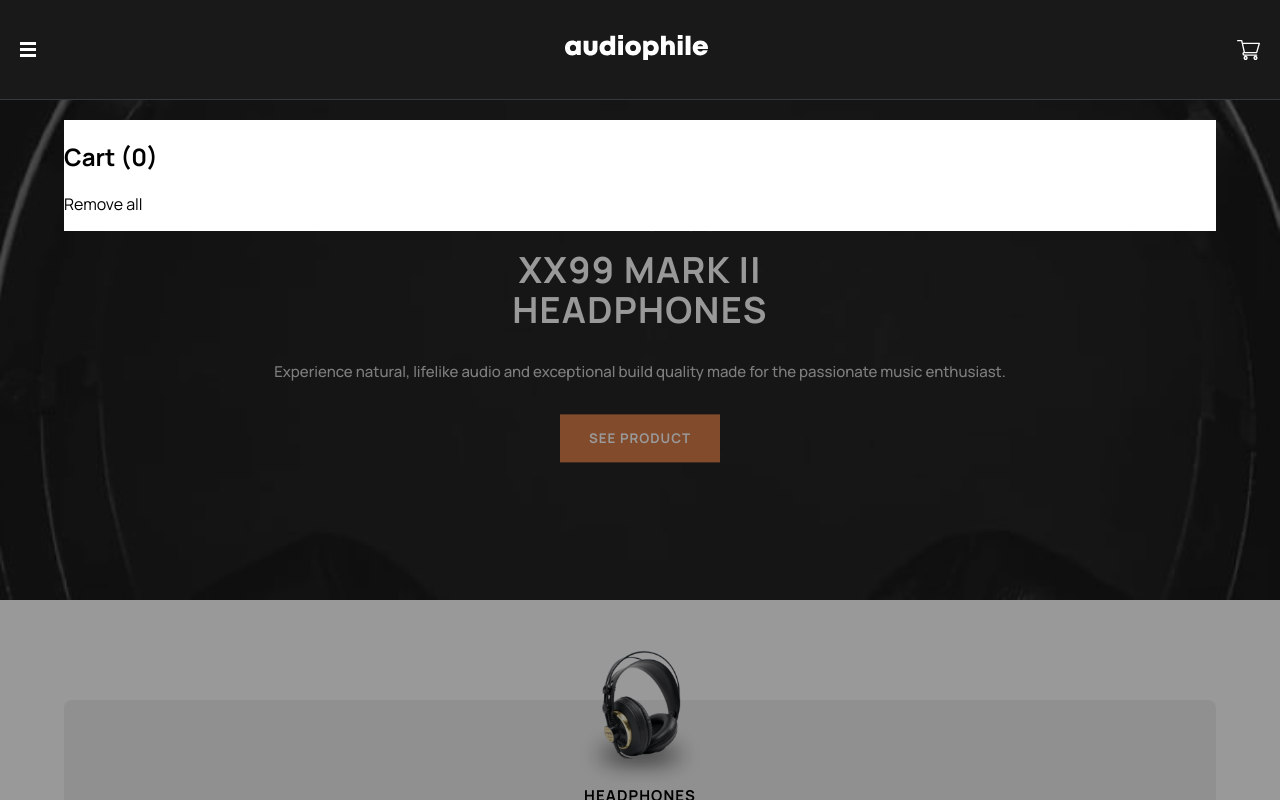
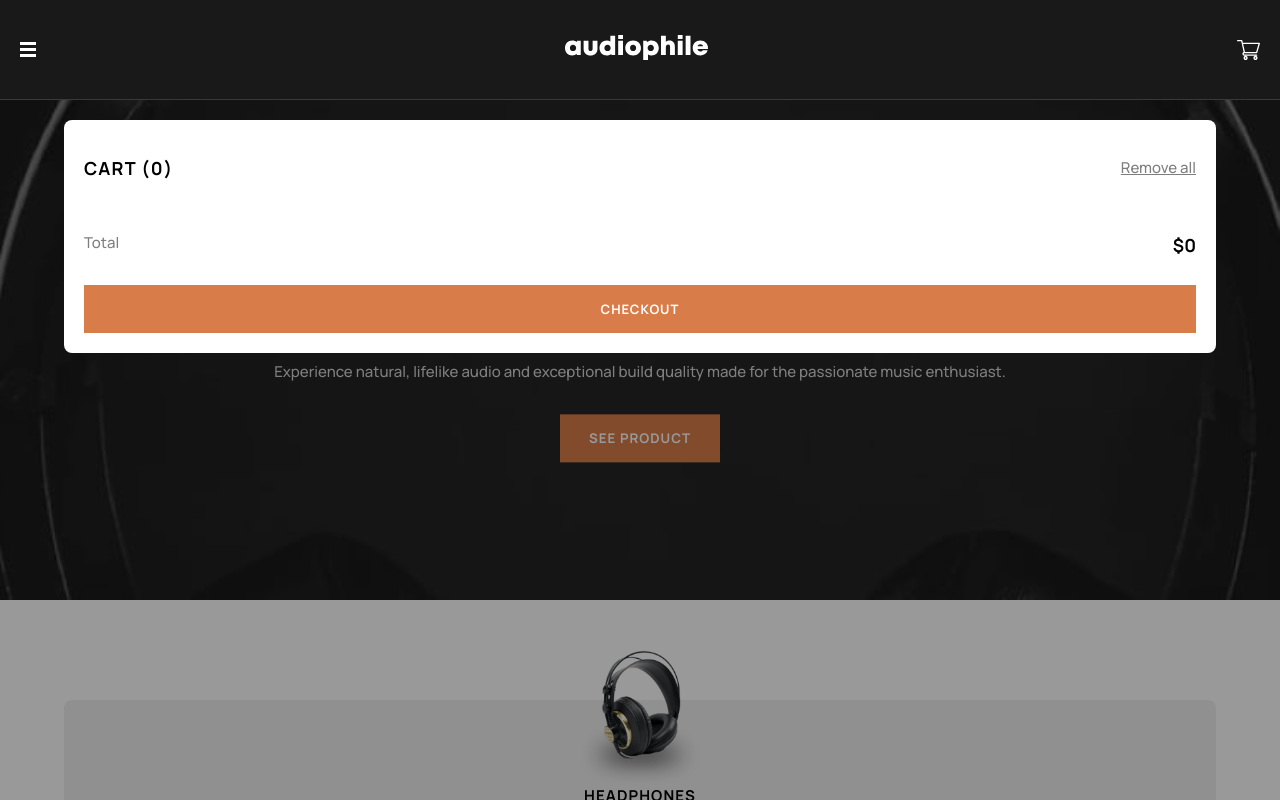
Before and after one commit to DeclanLacey/Audiophile, a React (Vite) app: page / in a window 1280 px wide. Both pictures are taken after a click on the icon 1248 px from the left and 49 px from the top of the page. Shown: the top 800 px of the page. Built offline with nearby package versions, Linux system fonts and the light colour scheme.

Commit message:
styling for cart modal

```diff
--- a/src/components/App.jsx
+++ b/src/components/App.jsx
@@ -13,7 +13,6 @@ export {ShoppingCartContext}
 export default function App() {
 
   const [shoppingCart, setShoppingCart] = useState([])
-  console.log(shoppingCart)
 
   return (
     <ShoppingCartContext.Provider value={{shoppingCart, setShoppingCart}}>
--- a/src/components/CartModal.jsx
+++ b/src/components/CartModal.jsx
@@ -1,47 +1,70 @@
 import { ShoppingCartContext } from "./App"
 import "../styles/CartModal.css"
 import { useContext, useState } from "react"
+import {Link} from "react-router-dom"
 
 function CartModal() {
 
     const {shoppingCart, setShoppingCart} = useContext(ShoppingCartContext)
+    const [cartTotal, setCartTotal] = useState()
     let shoppingCartItemElements = []
+
+
+    function formatCurrency(num) {
+        const options = { style: 'currency', currency: 'USD', maximumSignificantDigits: 5  };
+        let formatter = new Intl.NumberFormat('en-US', options);
+        let price = formatter.format(num)
+        return price
+    }
 
     function renderShoppingCartItems() {
         for (let i = 0; i < shoppingCart.length; i++) {
             shoppingCartItemElements.push(
-                <div key={i}>
-                    <div>
-                        <img src={`.${shoppingCart[i].picture}`} />
-                        <div>
-                            <p> {shoppingCart[i].name}</p>
-                            <p> {shoppingCart[i].price}</p>
+                <div className="cartModal_product-container" key={i}>
+                    <div className="cartModal_product-img-name-container">
+                        <img className="cartModal_product-img" src={`.${shoppingCart[i].picture}`} />
+                        <div className="cartModal_name-price-container">
+                            <p className="cartModal_name"> {shoppingCart[i].name}</p>
+                            <p className="cartModal_price"> {formatCurrency(shoppingCart[i].price)}</p>
                         </div>
                     </div>
-                    <div>
-                        <div>
-                            <button>-</button>
-                            <p>{shoppingCart[i].count}</p>
-                            <button>+</button>
-                        </div>
+
+                    <div className="cartModal_plus-minus-container">
+                        <button className="cartModal_minus">-</button>
+                        <p className="cartModal_product-count">{shoppingCart[i].count}</p>
+                        <button className="cartModal_plus">+</button>
                     </div>
 
                 </div>
             )
         }
-        console.log(shoppingCartItemElements)
         return shoppingCartItemElements
     }
 
+    function getTotalPrice() {
+        let total = 0
+        for(let i = 0; i < shoppingCart.length; i++) {
+            total += (shoppingCart[i].price * shoppingCart[i].count)
+        }
+        return total
+    }
+
+
     return (
-        <aside className="shoppingCart">
+        <section className="cartModal_shopping-cart">
             <div> </div>
-            <div>
-                <h1>Cart ({shoppingCart.length})</h1>
-                <p> Remove all</p>
+            <div className="cartModal_cart-name-container">
+                <h1 className="cartModal_item-count">Cart ({shoppingCart.length})</h1>
+                <p className="cartModal_remove-all-text"> Remove all</p>
             </div>
             {renderShoppingCartItems()}
-        </aside>
+
+            <div className="cartModal_total-container">
+                <p className="cartModal_total-title">Total</p>
+                <p className="cartModal_total-value">{formatCurrency(getTotalPrice())}</p>
+            </div>
+            <Link to=""><button className="shared-btn-style-orange cartModal_btn"> checkout</button></Link>
+        </section>
     )
 }
 
--- a/src/styles/CartModal.css
+++ b/src/styles/CartModal.css
@@ -1,7 +1,35 @@
 
-.shoppingCart {
+.cartModal_shopping-cart {
     height: fit-content;
     z-index: 1000;
+    padding: 20px;
+    border-radius: 8px;
+}
+
+.cartModal_cart-name-container {
+    display: flex;
+    justify-content: space-between;
+    align-items: center;
+    margin-bottom: 20px;
+}
+
+.cartModal_remove-all-text {
+    font-size: 0.9375rem;
+    font-style: normal;
+    font-weight: 500;
+    line-height: 1.5625rem; /* 166.667% */
+    text-decoration-line: underline;
+    opacity: 0.5;
+    cursor: pointer;
+}
+
+.cartModal_item-count {
+    font-size: 1.125rem;
+    font-style: normal;
+    font-weight: 700;
+    line-height: normal;
+    letter-spacing: 0.08038rem;
+    text-transform: uppercase;
 }
 
 .header_burger-menu-page-cover {
@@ -12,3 +40,105 @@
     height: 100vh;
     opacity: .4;
 }
+
+.cartModal_product-container {
+    display: flex;
+    justify-content: space-between;
+    align-items: center;
+    margin-bottom: 15px;
+}
+
+.cartModal_product-img {
+    width: 74px;
+    height: 74px;
+    border-radius: 8px;
+    margin-right: 20px;
+}
+
+.cartModal_product-img-name-container {
+    display: flex;
+
+}
+
+.cartModal_name-price-container {
+    display: flex;
+    flex-direction: column;
+    align-items: flex-start;
+    justify-content: center;
+}
+
+.cartModal_name {
+    margin: 0px;
+    font-style: normal;
+    font-weight: 700;
+    line-height: 25px;
+    font-size: 0.8375rem;
+}
+
+.cartModal_price {
+    margin: 0px;
+    font-style: normal;
+    font-weight: 700;
+    line-height: 25px;
+    opacity: 0.5;
+    font-size: 0.775rem;
+
+}
+
+.cartModal_btn {
+    width: 100% !important;
+}
+
+.cartModal_total-container {
+    display: flex;
+    justify-content: space-between;
+    margin-bottom: 10px;
+    margin-top: 10px;
+}
+
+.cartModal_total-title {
+    font-size: 0.9375rem;
+    font-style: normal;
+    font-weight: 500;
+    line-height: 1.5625rem;
+    opacity: 0.5;
+}
+
+.cartModal_total-value {
+    font-size: 1.125rem;
+    font-style: normal;
+    font-weight: 700;
+    line-height: normal;
+    text-transform: uppercase;
+}
+
+/* //////////// shopping cart count selector styling ////////////// */
+
+.cartModal_plus-minus-container {
+    display: flex;
+    justify-content: space-between;
+    align-items: center;
+    background-color: #F1F1F1;
+    width: 96px;
+    height: 32px;
+}
+
+.cartModal_minus,
+.cartModal_plus {
+    width: 40px;
+    height: 100%;
+    border: none;
+    opacity: 0.5;
+    cursor: pointer;
+    font-size: 0.8125rem;
+}
+
+.cartModal_product-count {
+    font-style: normal;
+    font-weight: 700;
+    line-height: normal;
+    letter-spacing: 0.0625rem;
+    text-transform: uppercase;
+    font-size: 0.8125rem;
+
+}
--- a/src/styles/Header.css
+++ b/src/styles/Header.css
@@ -62,6 +62,7 @@
     margin-right: auto;
     left: 0;
     right: 0;
+    border-radius: 8px;
 }
 
 .header_shopping-cart-page-cover {
```
